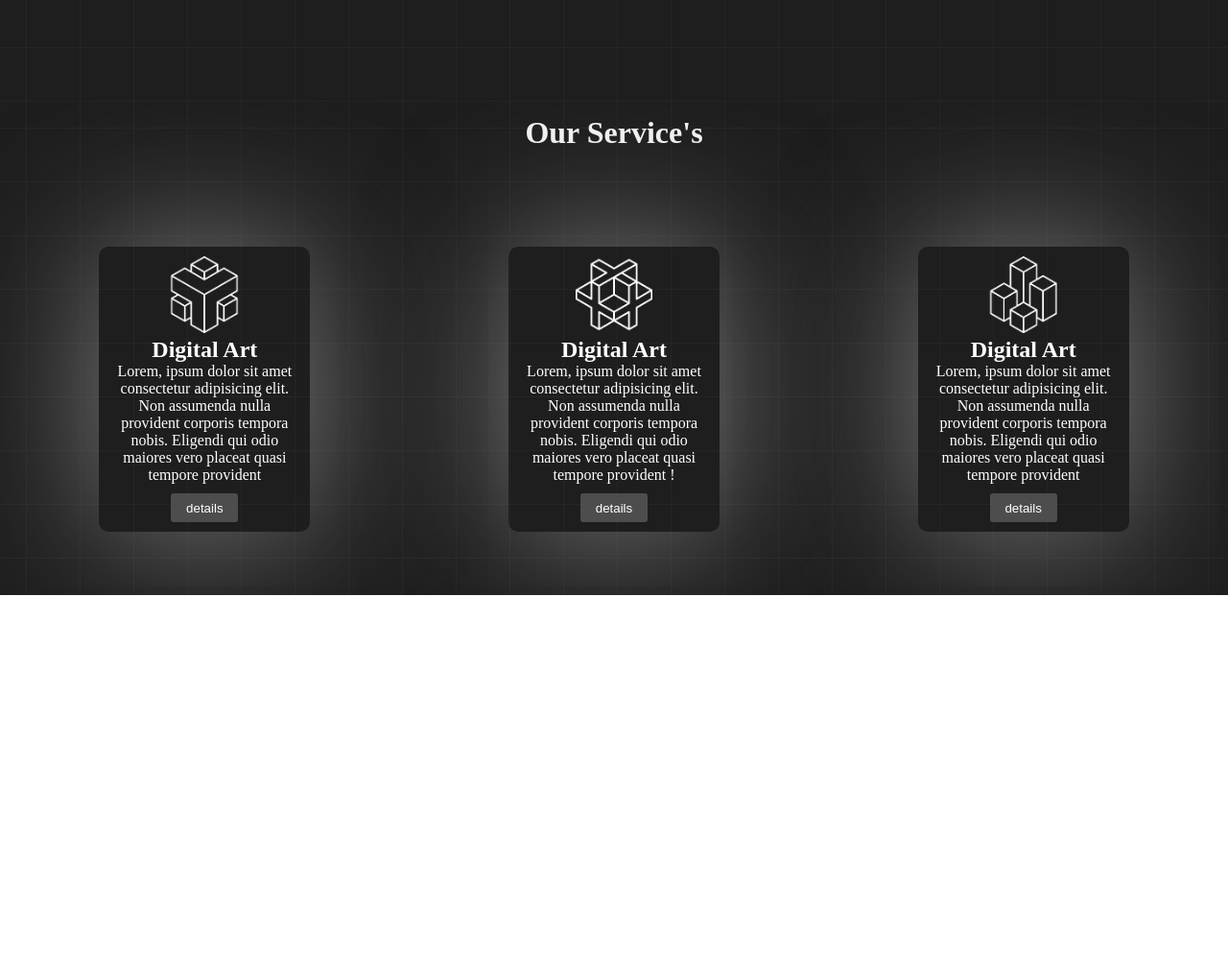
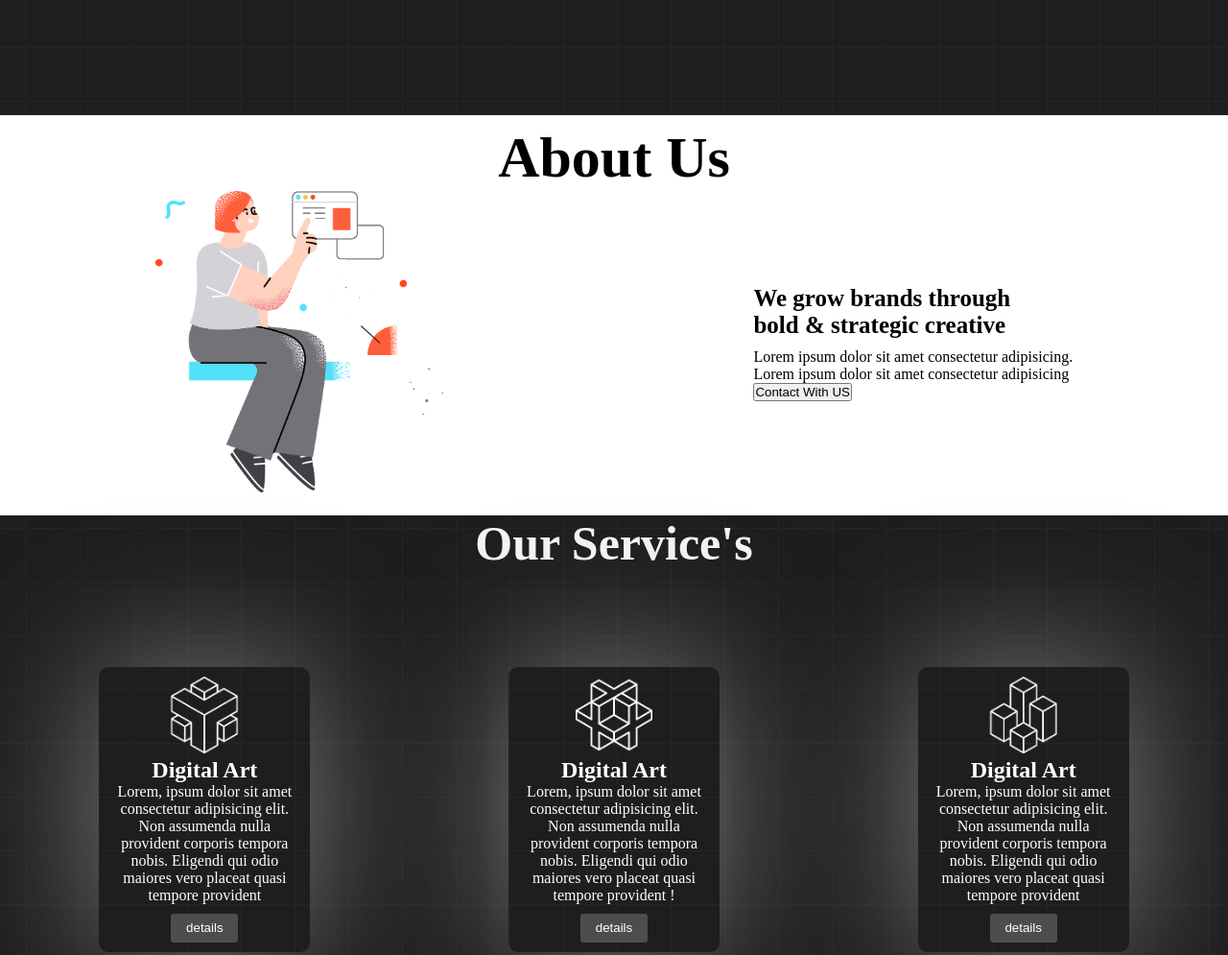
Before and after one commit to Rony-Ahmed6245/black-burry, a plain HTML site: page index.html in a window 1280 px wide. Shown: the part 660-1655 px from the top of the page at 96% size. Before the commit the page ends 1280 px from the top, so only its background shows below. Drawn offline with Linux system fonts and the light colour scheme.

Commit message:
abouts added

```diff
--- a/index.html
+++ b/index.html
@@ -34,6 +34,25 @@
 </section>
 
 
+<!-- about section -->
+<section class="abouts">
+    <h1 class="about-tittle">about us</h1>
+   <div class="about">
+    <div class="about-img">
+        <img src="images/section.png" alt="">
+    </div>
+    <div class="about-content">
+        <h3>We grow brands through <br>
+            bold & strategic creative</h3>
+        <p>Lorem ipsum dolor sit amet consectetur adipisicing. <br>
+            Lorem ipsum dolor sit amet consectetur adipisicing</p>
+        <button class="about-btn">Contact With US</button>
+    </div>
+   </div>
+
+</section>
+
+
 <!-- card section  -->
 <div class="card-section ">
     <h1 class="card-header-text">Our Service's</h1>
--- a/style.css
+++ b/style.css
@@ -2,6 +2,10 @@
     margin: 0;
     padding: 0;
 }
+
+/*=======================================================
+                  nav section
+=========================================================*/
 nav{
     background-color: #424141;
     display: flex;
@@ -25,7 +29,9 @@ ul li{
     text-transform: capitalize;
 }
 
-/* banner section  */
+/*======================================================
+                 banner section
+========================================================  */
 .banner{
     display: flex;
     justify-content: space-around;
@@ -60,16 +66,44 @@ ul li{
 
 
 
+/* about section */
+.abouts{
+    margin: 10px 0 20px 0;
+}
+.about{
+    display: flex;
+    justify-content: space-around;
+    align-items: center;
+}
+.about-tittle{
+    text-align: center;
+    font-size: 60px;
+    text-transform: capitalize;
+}
+.about-img img{
+    width: 300px;
+}
+.about-content h3{
+    font-size: 25px;
+    margin-bottom: 10px;
+}
 
-/* cards sections */
+
+
+
+/* =======================================================
+                      cards sections
+ ========================================================= */
 .card-section{
     height: 500px;
     background-color: rgb(30 30 30);
     background-image: url("images/background.png");
+    margin-top: 20px;
 }
 .card-header-text{
     color: whitesmoke;
     text-align: center;
+    font-size: 50px;
 }
 .cards{
     display: flex;
```
